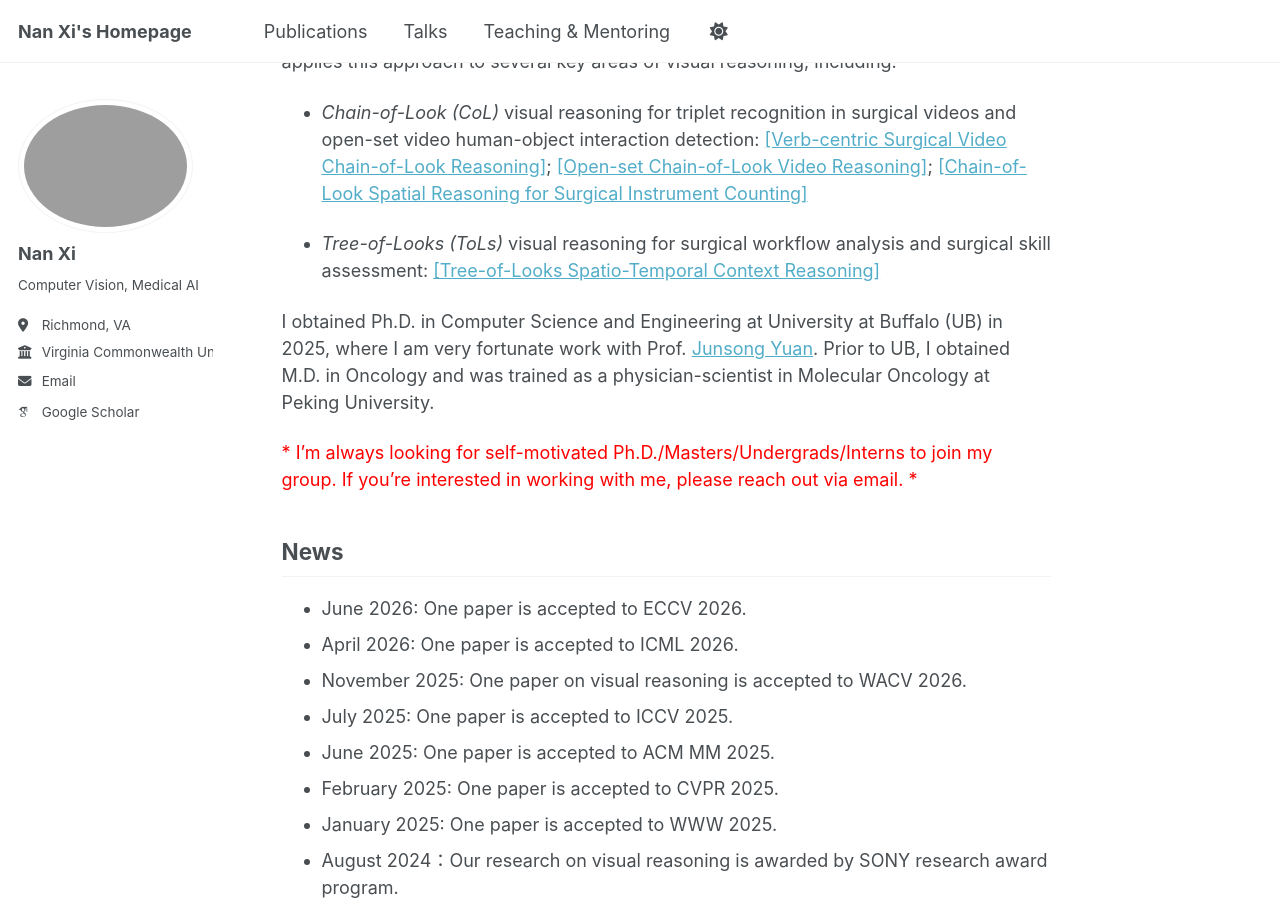
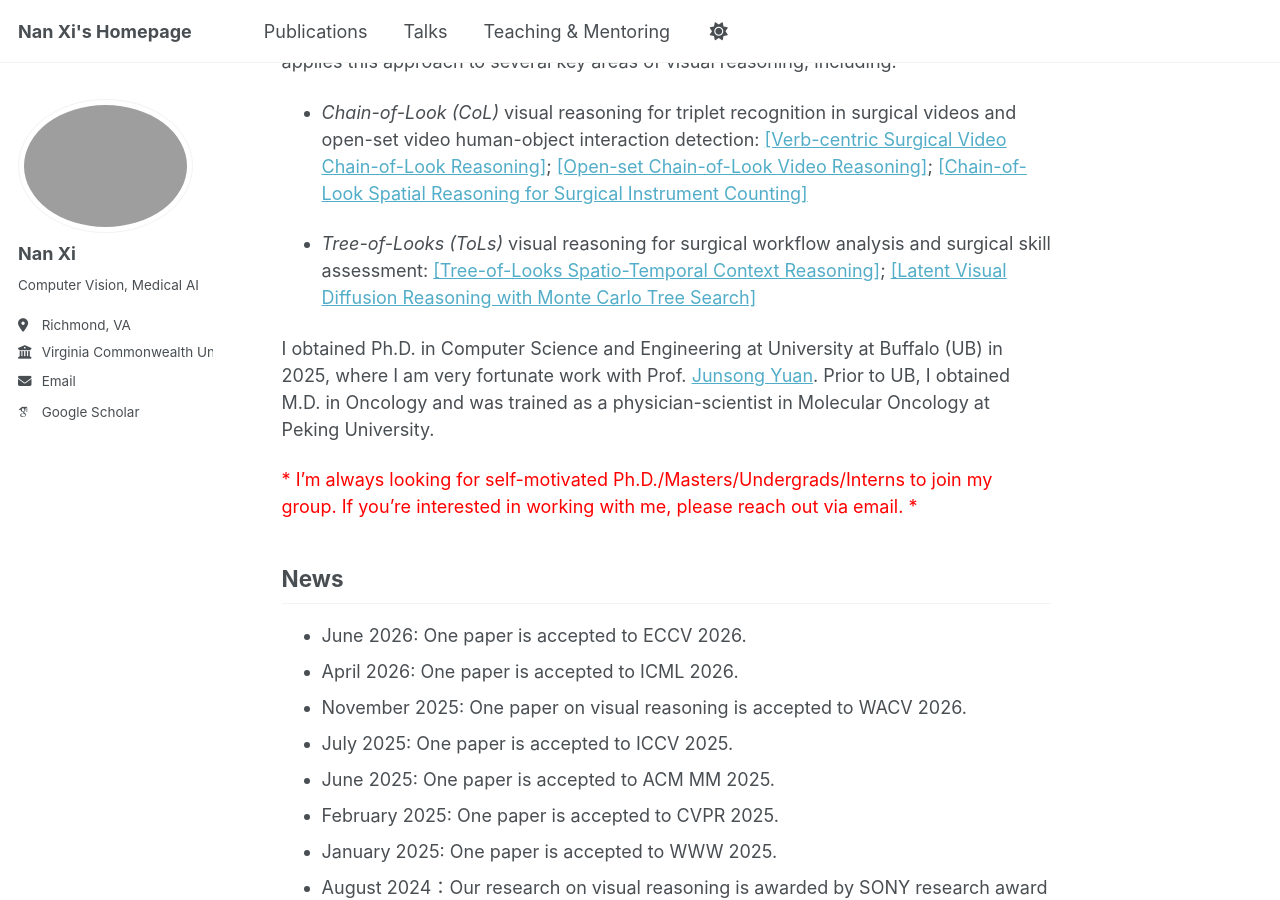
Before and after one commit to southnx/southnx.github.io, a Jekyll site: the page built from _pages/about.md, in a window 1280 px wide and 900 px high, scrolled down 331 px. Built offline with Jekyll 4.4.1, drawn with Linux system fonts in a browser that asks for light colours; some web fonts are replaced; a script that is not in the unit is left out.

Commit message:
Update about.md with new research references
Added additional references for Tree-of-Looks visual reasoning.

```diff
--- a/_pages/about.md
+++ b/_pages/about.md
@@ -14,7 +14,7 @@ In addressing this essential question, I focus on harnessing multimodality infor
 
 - *Chain-of-Look (CoL)* visual reasoning for triplet recognition in surgical videos and open-set video human-object interaction detection: [[Verb-centric Surgical Video Chain-of-Look Reasoning]](https://par.nsf.gov/servlets/purl/10542741); [[Open-set Chain-of-Look Video Reasoning]](https://openaccess.thecvf.com/content/ICCV2023/papers/Xi_Open_Set_Video_HOI_detection_from_Action-Centric_Chain-of-Look_Prompting_ICCV_2023_paper.pdf); [[Chain-of-Look Spatial Reasoning for Surgical Instrument Counting]](https://openaccess.thecvf.com/content/WACV2026/papers/Bhyri_Chain-of-Look_Spatial_Reasoning_for_Dense_Surgical_Instrument_Counting_WACV_2026_paper.pdf)
 
-- *Tree-of-Looks (ToLs)* visual reasoning for surgical workflow analysis and surgical skill assessment: [[Tree-of-Looks Spatio-Temporal Context Reasoning]](https://par.nsf.gov/servlets/purl/10573582)
+- *Tree-of-Looks (ToLs)* visual reasoning for surgical workflow analysis and surgical skill assessment: [[Tree-of-Looks Spatio-Temporal Context Reasoning]](https://par.nsf.gov/servlets/purl/10573582); [[Latent Visual Diffusion Reasoning with Monte Carlo Tree Search]](https://arxiv.org/pdf/2606.27988)
 
 I obtained Ph.D. in Computer Science and Engineering at University at Buffalo (UB) in 2025, where I am very fortunate work with Prof. [Junsong Yuan](https://cse.buffalo.edu/~jsyuan/index.html). Prior to UB, I obtained M.D. in Oncology and was trained as a physician-scientist in Molecular Oncology at Peking University.
 
```
